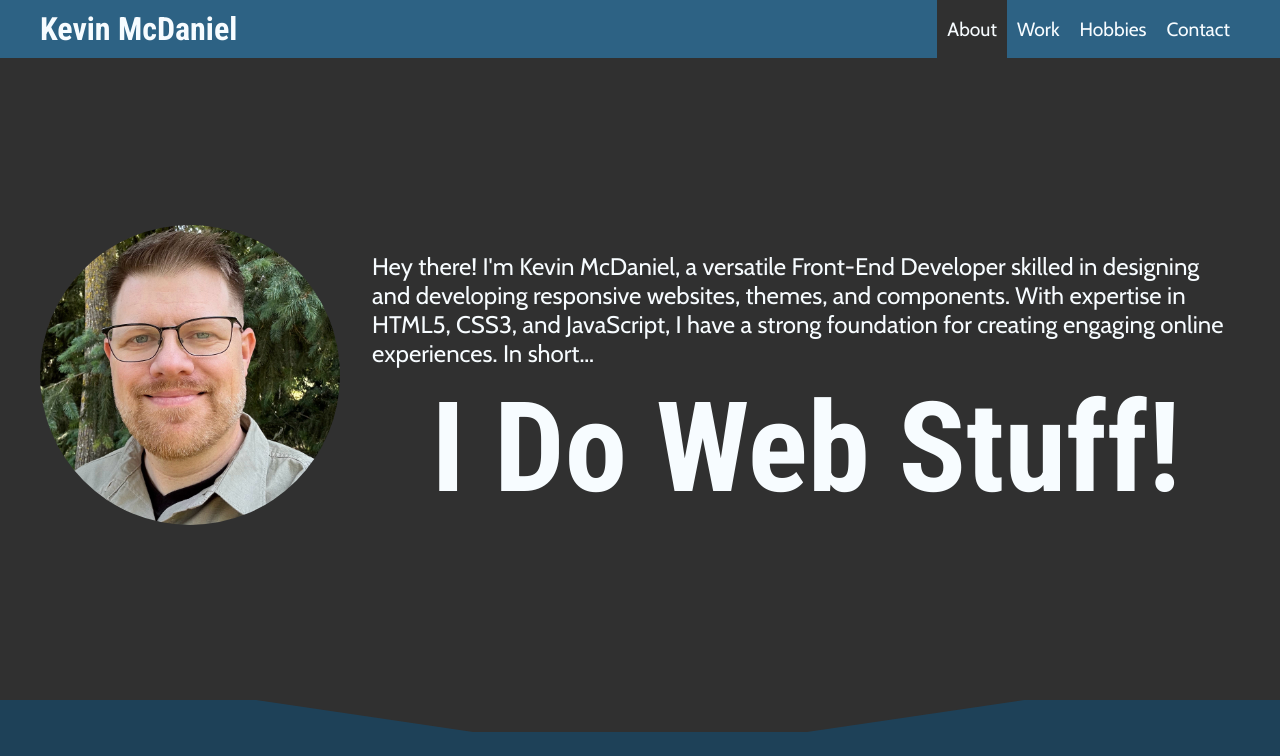
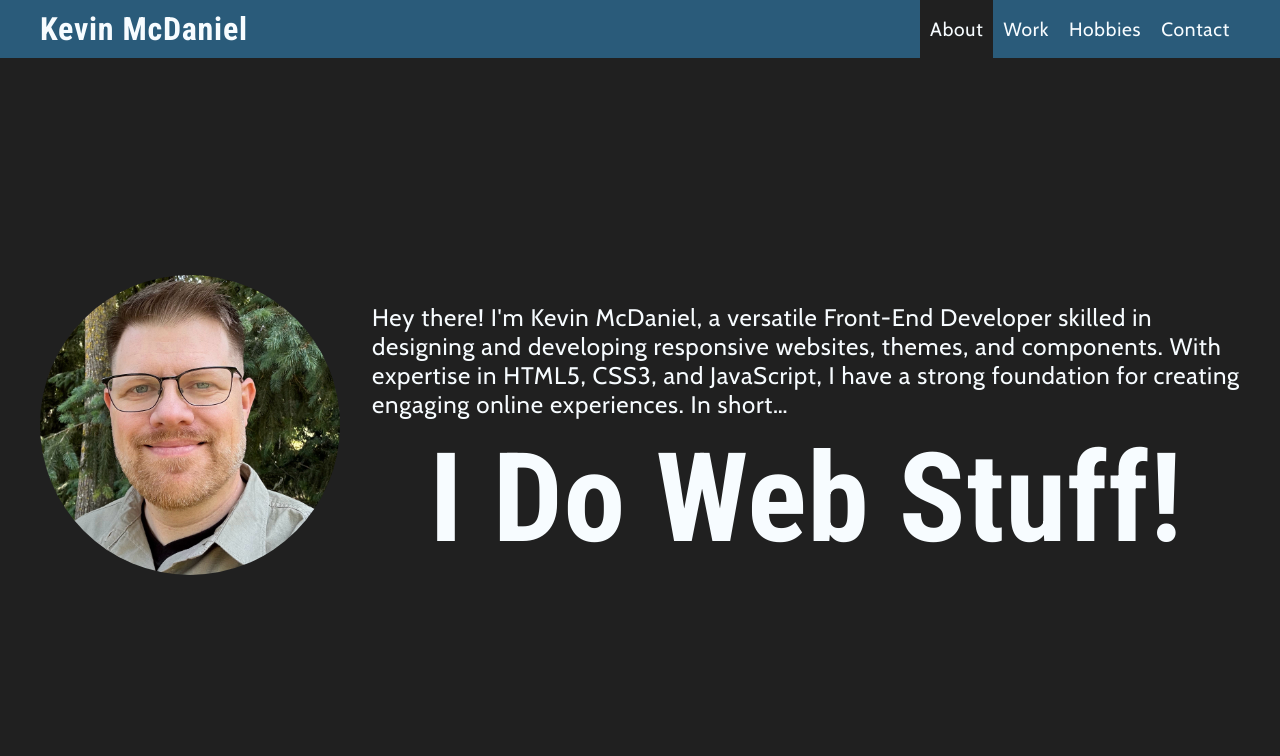
Before and after one commit to kevin-mcdaniel/Portfolio-Website, a website: page src/default.html in a window 1280 px wide. Shown: the top 756 px of the page. Drawn offline with nearby package versions, Linux system fonts and the light colour scheme; some icons are missing.

Commit message:
accessibility updates

```diff
--- a/src/default.html
+++ b/src/default.html
@@ -1,10 +1,10 @@
 <!DOCTYPE html>
-<html>
+<html lang="en">
     <head>
         <meta charset="UTF-8">
         <meta name="viewport" content="width=device-width, initial-scale=1.0">
+        <meta name="description" content="Hey there! I'm Kevin McDaniel, a versatile Front-End Developer skilled in designing and developing responsive websites, themes, and components.  I have a strong foundation for creating engaging online experiences." >
         <title>Kevin McDaniel - I Do Web Stuff</title>
-        <link href="https://cdn.iconmonstr.com/1.3.0/css/iconmonstr-iconic-font.min.css" rel="stylesheet" />
         <link href="https://fonts.googleapis.com/css?family=Cabin|Roboto:400,700|Roboto+Condensed:400,700" rel="stylesheet">
         <link rel="stylesheet" href="./css/bundle.css" />
 
@@ -25,7 +25,7 @@
         <section class="intro reverseBlock" data-sectionClass="navAbout" id="intro">
             <div class="content">
                 <div class="skillset">
-                        <img src="./img/portfolio/profile.jpg"></img>
+                        <img src="./img/portfolio/profile.jpg" alt=""></img>
 
                         <p>Hey there! I'm Kevin McDaniel, a versatile Front-End Developer skilled in designing and developing responsive websites, themes, and components. With expertise in HTML5, CSS3, and JavaScript, I have a strong foundation for creating engaging online experiences. In short…</p>
                         <p class="headline">I Do Web Stuff!</p>
@@ -342,7 +342,7 @@
             <div class="content">
                 <div class="bioContact">
                     <div class="avatar">
-                        <img src="./img/portfolio/profilepic.jpg">
+                        <img src="./img/portfolio/profilepic.jpg" alt="">
                     </div>
                     <div class="picText">
                     <strong>Kevin McDaniel (He/Him)</strong>
--- a/src/scss/_variables.scss
+++ b/src/scss/_variables.scss
@@ -8,14 +8,15 @@
 $headerFont:    'Roboto Condensed', Helvetica, sans-serif;
 $bodyFont: 'Cabin', Sans-Serif;
 $levelOneHeader: 1.5rem;
-$brandPrimaryTextColor: #303030;
+$brandPrimaryTextColor: #202020;
 $brandReverseTextColor: #F7FCFF;
-$brandPrimaryBlue: #2D6284;
+$brandPrimaryBlue: #2A5B7A;
 $brandPrimaryWhite: #F7FCFF;
-$brandPrimaryBlack: #303030;
+$brandPrimaryBlack: #202020;
 $brandPrimaryAccent: #D9CB9E;
-$brandPrimaryCta: #E79B25;
+$brandPrimaryCta: #ffb703 ;
 $brandPrimaryBlueGradient: linear-gradient(90deg, #2d6284 75%, #295877 100%);
 $errorRedBorder: #f00;
 $errorRedBackground: #fcc;
-$brandLinkTextBlue:#479ad1;
+$brandLinkTextBlue:#2A5B7A;
+$brandLinkTextReverse: #80B3DB;
--- a/src/scss/style.scss
+++ b/src/scss/style.scss
@@ -21,14 +21,11 @@ body {
   font: 100% $bodyFont;
   color: $brandPrimaryTextColor;
   background: #1e4158;
+  letter-spacing: .75px;
 }
 
-a {
+a, a:visited {
   color:$brandLinkTextBlue;
-
-  &:visited{
-    color:$brandLinkTextBlue;
-  }
 }
 
 
@@ -87,13 +84,17 @@ form{
   }
   &.cta {
     background-color: $brandPrimaryCta;
-    color: $brandReverseTextColor;
+    color: $brandPrimaryTextColor;
   }
 }
 
 .reverseBlock {
   background: $brandPrimaryBlack;
   color: $brandReverseTextColor;
+
+  a, a:visited{
+    color:$brandLinkTextReverse;
+  }
 }
 
 .transitionDown {
@@ -207,7 +208,7 @@ header {
 
 .intro {
   padding-top: 50px;
-  min-height: calc(100vh - 100px);
+  min-height: calc(100vh);
   display: flex;
   justify-content: space-around;
 
@@ -295,7 +296,7 @@ header {
 
     .headline {
       font-family: $headerFont;
-      font-size: clamp(3rem, -0.841rem + 17.073vw, 6.5rem);;
+      font-size: clamp(3rem, -0.841rem + 17.073vw, 6.5rem);
       text-align: center;
       display: block;
       font-weight: 700;
@@ -312,12 +313,12 @@ header {
         grid-column:unset;
         grid-column-start: 2;
         padding-top: 0;
-        font-size: clamp(6.25rem, 0.825rem + 8.75vw, 8rem);
+        font-size: clamp(6.25rem, 0.825rem + 8.75vw, 7.75rem);
 
       }
 
       @include mediaBreakpoint(desktop){
-        font-size: clamp(8rem, 5.842rem + 2.632vw, 9rem);
+        font-size: clamp(8rem, 5.842rem + 2.632vw, 8.75rem);
       }
 
 
@@ -659,7 +660,7 @@ header {
   flex-direction: column;
   align-items: center;
   color: $brandReverseTextColor;
-  min-height: 100vh;
+  min-height: 105vh;
 
   .content {
     margin: 50px 0;
```
Also changed, not shown: src/css/bundle.css, src/css/style.css.
